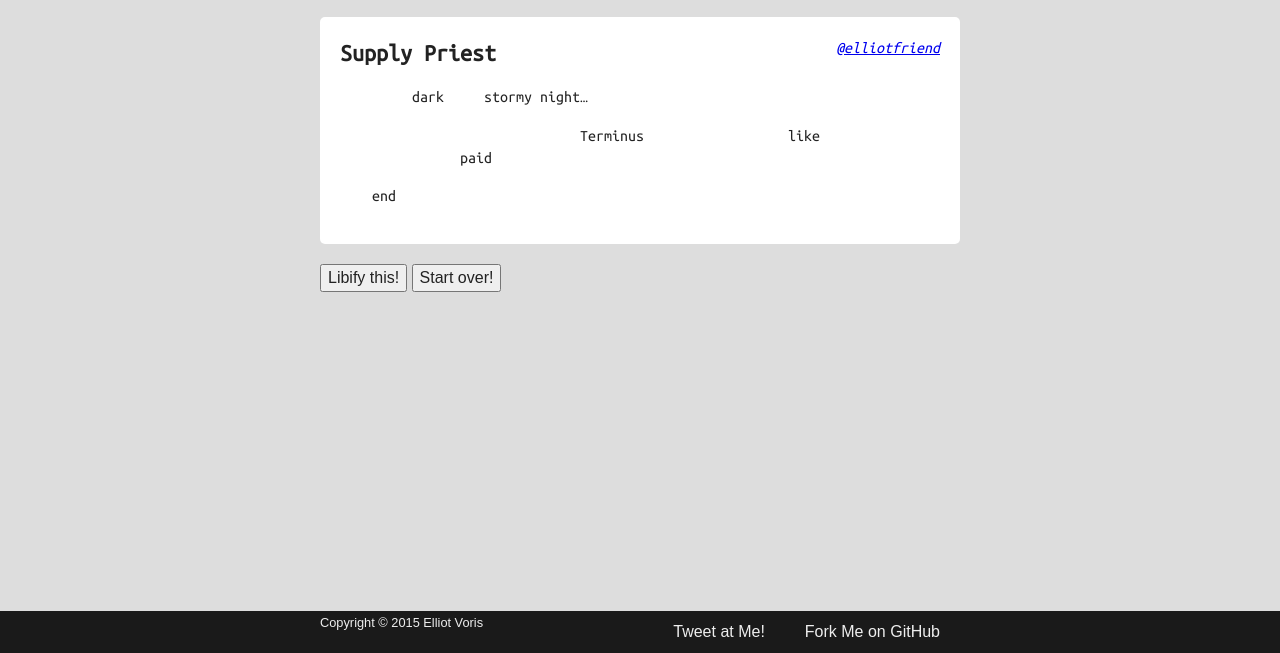
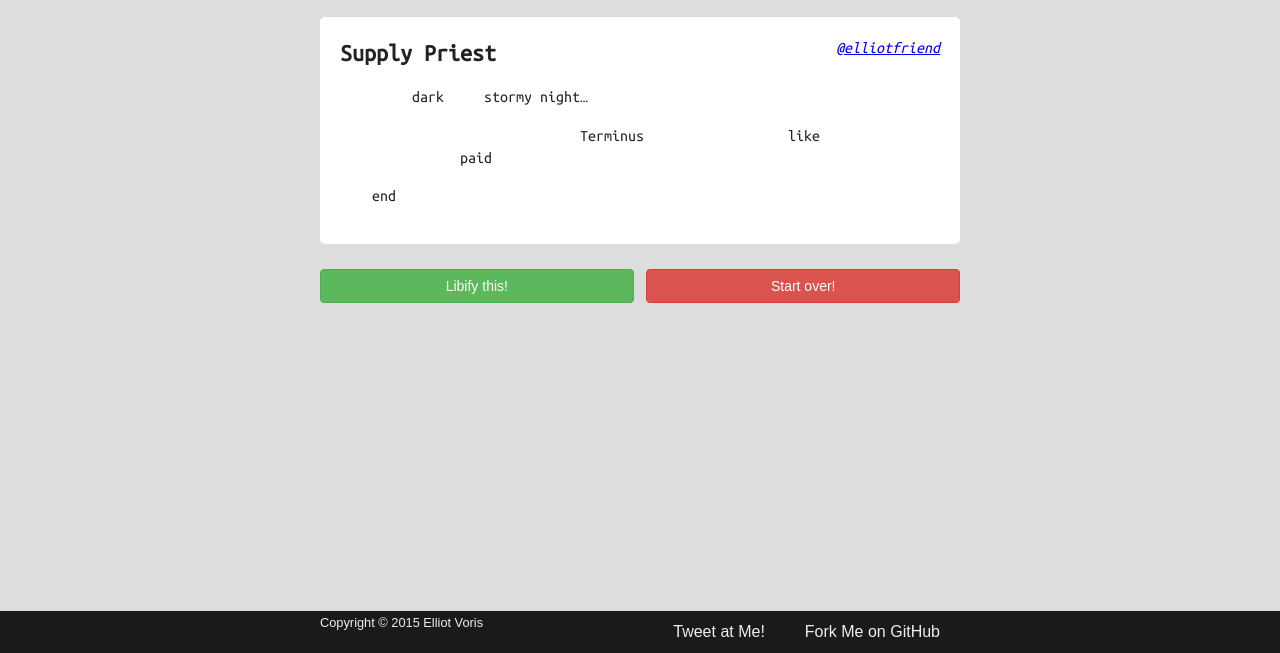
Before and after one commit to ElliotFriend/scifi-madlibs, a plain HTML site: page index.html in a window 1280 px wide. Shown: the part 147-800 px from the top of the page. Drawn offline with nearby package versions, Linux system fonts and the light colour scheme.

Commit message:
Styling the buttons a la Twitter Bootstrap
Signed-off-by: Elliot Voris <elliot@voris.me>

```diff
--- a/css/main.css
+++ b/css/main.css
@@ -164,9 +164,71 @@ cite {
     float: right;
 }
 
+button {
+    color: #fff;
+    margin-top: 5px;
+    margin-bottom: 5px;
+    display: inline-block;
+    padding: 6px 12px;
+    margin-bottom: 0;
+    font-size: 14px;
+    font-weight: 400;
+    line-height: 1.42857143;
+    text-align: center;
+    white-space: nowrap;
+    vertical-align: middle;
+    -ms-touch-action: manipulation;
+    touch-action: manipulation;
+    cursor: pointer;
+    -webkit-user-select: none;
+    -moz-user-select: none;
+    -ms-user-select: none;
+    user-select: none;
+    background-image: none;
+    border: 1px solid transparent;
+    border-radius: 4px;
+}
+
+input {
+    border: none;
+    border-bottom: 1px black solid;
+    text-align: center;
+}
+
 .container {
     max-width: 640px;
     margin: 0 auto;
+}
+
+button.madlib,
+button.restart {
+    width: 49%;
+}
+
+button.madlib {
+    background-color: #5cb85c;
+    border-color: #4cae4c;
+    float: left;
+}
+
+button.madlib:active,
+button.madlib:hover,
+button.madlib:focus {
+    background-color: #449d44;
+    border-color: #398439;
+}
+
+button.restart {
+    background-color: #d9534f;
+    border-color: #d43f3a;
+    float: right;
+}
+
+button.restart:active,
+button.restart:hover,
+button.restart:focus {
+    background-color: #c9302c;
+    border-color: #ac2925;
 }
 
 /* ==========================================================================
```
